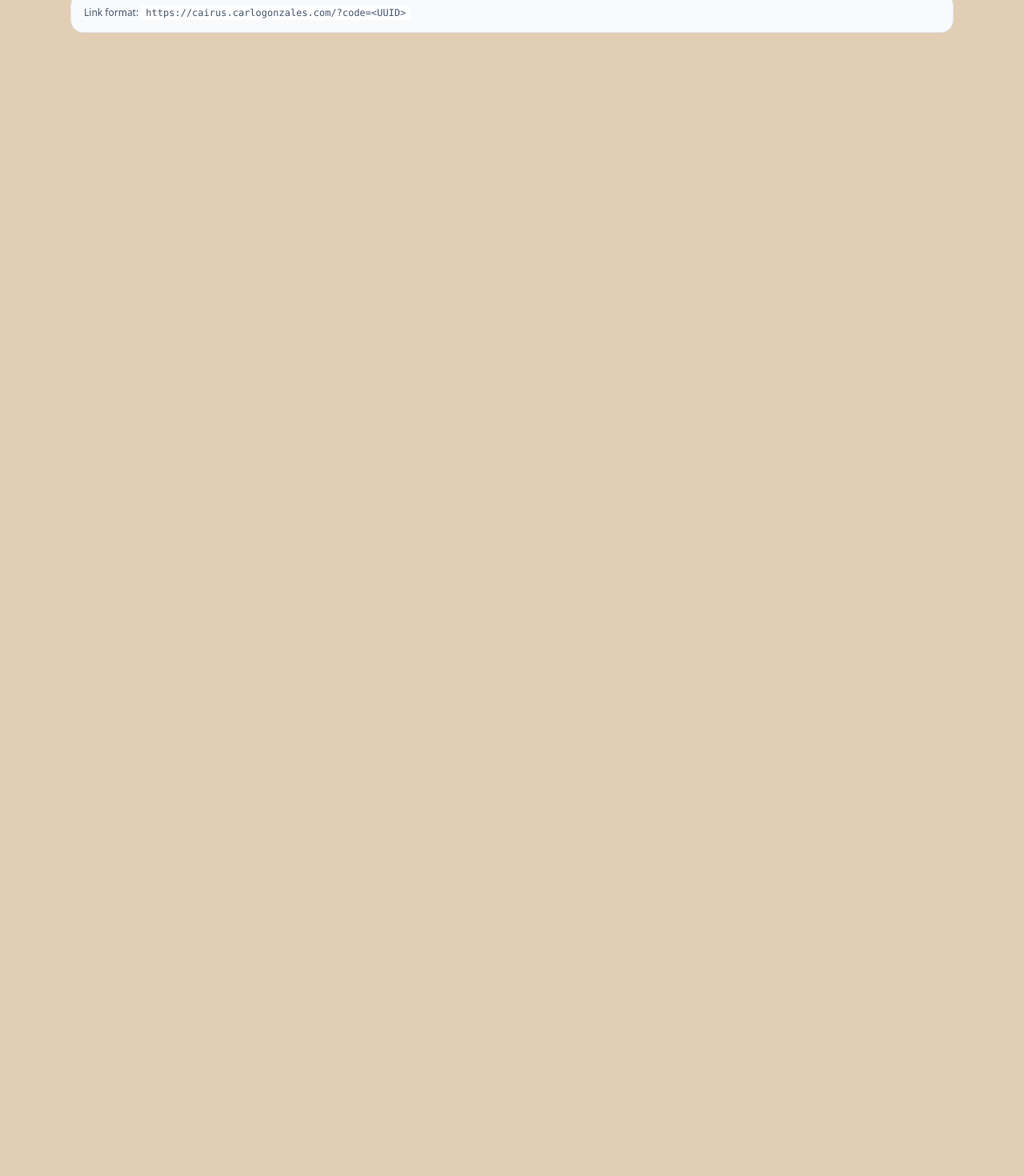
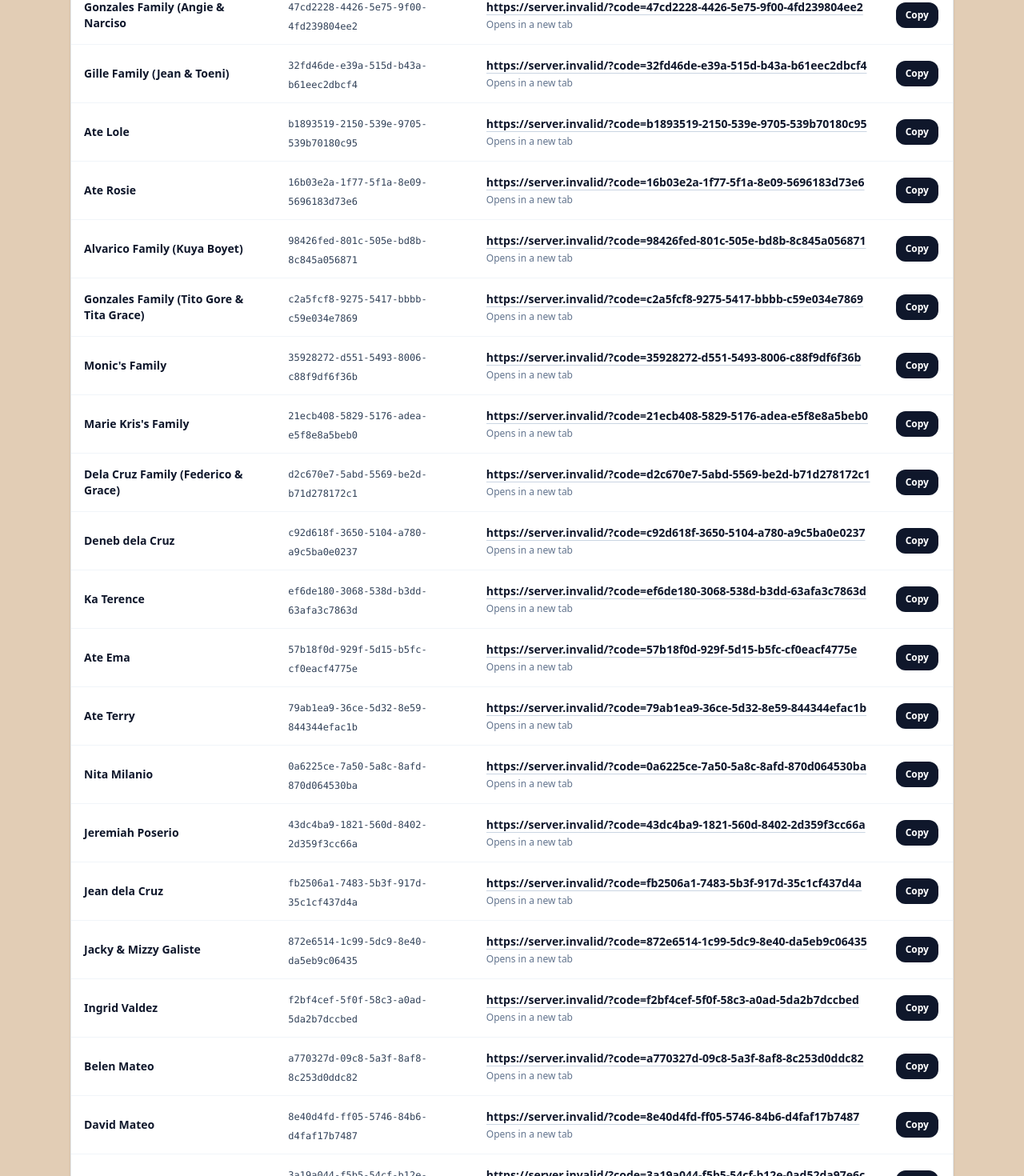
Before and after one commit to carlogonzales/cairus-1st-bday, a Next.js app: page /invitations in a window 1280 px wide. Shown: the part 240-1710 px from the top of the page at 80% size. Before the commit the page ends 800 px from the top, so only its background shows below. Built offline with nearby package versions, Linux system fonts and the light colour scheme; no server answers.

Commit message:
Add new invitations

```diff
--- a/assets/data/invitations.json
+++ b/assets/data/invitations.json
@@ -3,6 +3,90 @@
     {
       "name": "Chelsea Gonzales",
       "code": "9314f0e1-eb58-5632-b846-2b213dd220cd"
+    },
+    {
+      "name": "Gonzales Family (Angie & Narciso",
+      "code": "47cd2228-4426-5e75-9f00-4fd239804ee2"
+    },
+    {
+      "name": "Gille Family (Jean & Toeni)",
+      "code": "32fd46de-e39a-515d-b43a-b61eec2dbcf4"
+    },
+    {
+      "name": "Ate Lole",
+      "code": "b1893519-2150-539e-9705-539b70180c95"
+    },
+    {
+      "name": "Ate Rosie",
+      "code": "16b03e2a-1f77-5f1a-8e09-5696183d73e6"
+    },
+    {
+      "name": "Alvarico Family (Kuya Boyet)",
+      "code": "98426fed-801c-505e-bd8b-8c845a056871"
+    },
+    {
+      "name": "Gonzales Family (Tito Gore & Tita Grace)",
+      "code": "c2a5fcf8-9275-5417-bbbb-c59e034e7869"
+    },
+    {
+      "name": "Monic's Family",
+      "code": "35928272-d551-5493-8006-c88f9df6f36b"
+    },
+    {
+      "name": "Marie Kris's Family",
+      "code": "21ecb408-5829-5176-adea-e5f8e8a5beb0"
+    },
+    {
+      "name": "Dela Cruz Family (Federico & Grace)",
+      "code": "d2c670e7-5abd-5569-be2d-b71d278172c1"
+    },
+    {
+      "name": "Deneb dela Cruz",
+      "code": "c92d618f-3650-5104-a780-a9c5ba0e0237"
+    },
+    {
+      "name": "Ka Terence",
+      "code": "ef6de180-3068-538d-b3dd-63afa3c7863d"
+    },
+    {
+      "name": "Ate Ema",
+      "code": "57b18f0d-929f-5d15-b5fc-cf0eacf4775e"
+    },
+    {
+      "name": "Ate Terry",
+      "code": "79ab1ea9-36ce-5d32-8e59-844344efac1b"
+    },
+    {
+      "name": "Nita Milanio",
+      "code": "0a6225ce-7a50-5a8c-8afd-870d064530ba"
+    },
+    {
+      "name": "Jeremiah Poserio",
+      "code": "43dc4ba9-1821-560d-8402-2d359f3cc66a"
+    },
+    {
+      "name": "Jean dela Cruz ",
+      "code": "fb2506a1-7483-5b3f-917d-35c1cf437d4a"
+    },
+    {
+      "name": "Jacky & Mizzy Galiste",
+      "code": "872e6514-1c99-5dc9-8e40-da5eb9c06435"
+    },
+    {
+      "name": "Ingrid Valdez",
+      "code": "f2bf4cef-5f0f-58c3-a0ad-5da2b7dccbed"
+    },
+    {
+      "name": "Belen Mateo",
+      "code": "a770327d-09c8-5a3f-8af8-8c253d0ddc82"
+    },
+    {
+      "name": "David Mateo",
+      "code": "8e40d4fd-ff05-5746-84b6-d4faf17b7487"
+    },
+    {
+      "name": "Jesus Mateo",
+      "code": "3a19a044-f5b5-54cf-b12e-0ad52da97e6c"
     }
   ]
 }
--- a/scripts/invitation-codegen.js
+++ b/scripts/invitation-codegen.js
@@ -36,10 +36,31 @@ function generateInvitations(names = []) {
 // ------------------------
 
 const names = [
-  "Juan Dela Cruz",
-  "Maria Santos",
-  "Pedro Reyes",
-  "Carlo Gonzales",
+  // Carlo's Side
+  'Chelsea Gonzales',
+  'Gonzales Family (Angie & Narciso',
+  'Gille Family (Jean & Toeni)',
+  'Ate Lole',
+  'Ate Rosie',
+  'Alvarico Family (Kuya Boyet)',
+  'Gonzales Family (Tito Gore & Tita Grace)',
+  'Monic\'s Family',
+  'Marie Kris\'s Family',
+
+  //Joyse's Side
+  'Dela Cruz Family (Federico & Grace)',
+  'Deneb dela Cruz',
+  'Ka Terence',
+  'Ate Ema',
+  'Ate Terry',
+  'Nita Milanio',
+  'Jeremiah Poserio',
+  'Jean dela Cruz ',
+  'Jacky & Mizzy Galiste',
+  'Ingrid Valdez',
+  'Belen Mateo',
+  'David Mateo',
+  'Jesus Mateo',
 ];
 
 const result = generateInvitations(names);
```
